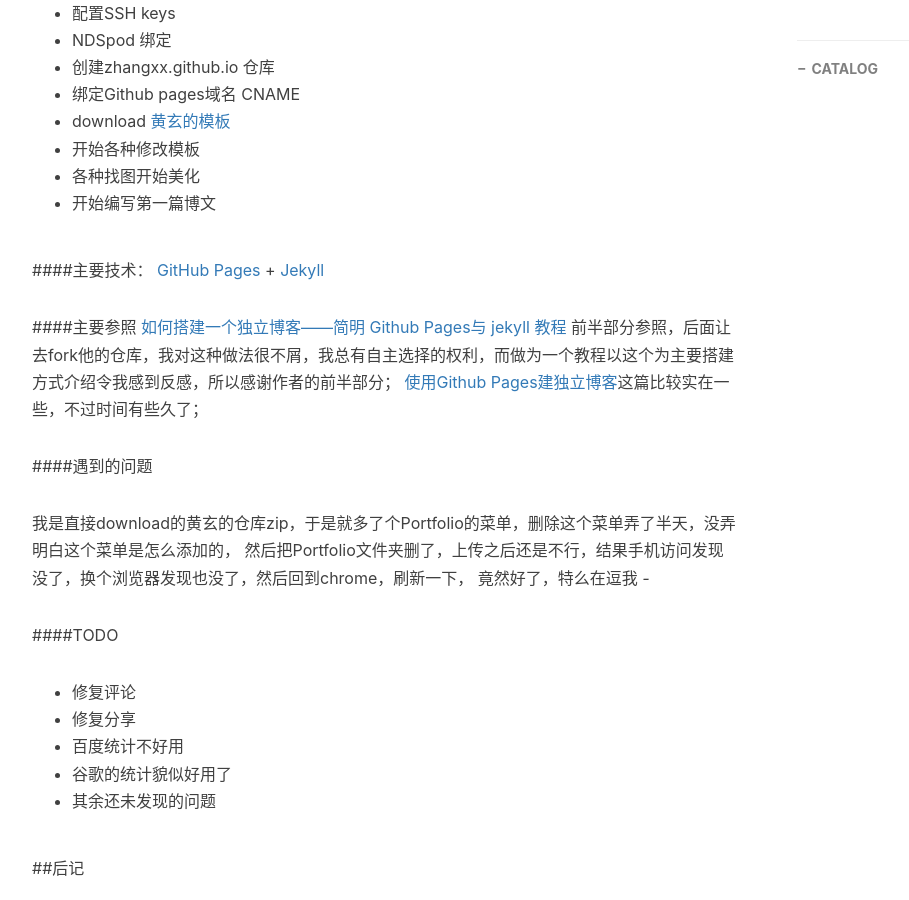
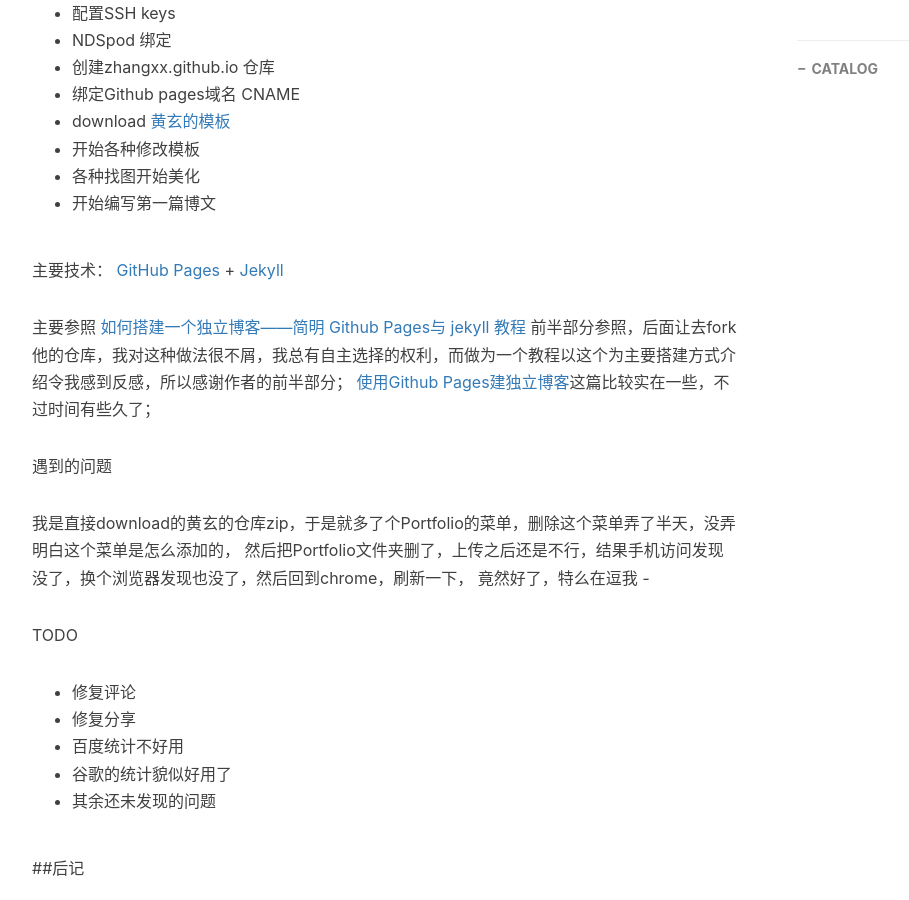
Before and after one commit to zhangxx0/zhangxx0.github.io, a Jekyll site: the page built from _posts/2016-04-28-hello-2016.markdown, in a window 1280 px wide and 900 px high, scrolled down 979 px. Shown: the whole window, without its empty margins (233-1142 px from the left). Built offline with Jekyll 4.4.1, drawn with Linux system fonts in a browser that asks for light colours; nearby versions of some CDN libraries; comment, search, counter and statistics services are not loaded.

Commit message:
del ####

```diff
--- a/_posts/2016-04-28-hello-2016.markdown
+++ b/_posts/2016-04-28-hello-2016.markdown
@@ -33,23 +33,23 @@ tags:
 * 各种找图开始美化
 * 开始编写第一篇博文
 
-####主要技术：
+主要技术：
 [ GitHub Pages ](https://pages.github.com/) + [ Jekyll ](http://jekyllrb.com/)
 
-####主要参照
+主要参照
 [如何搭建一个独立博客——简明 Github Pages与 jekyll 教程](http://cnfeat.com/blog/2014/05/10/how-to-build-a-blog/) 前半部分参照，后面让去fork他的仓库，我对这种做法很不屑，我总有自主选择的权利，而做为一个教程以这个为主要搭建方式介绍令我感到反感，所以感谢作者的前半部分；
 [使用Github Pages建独立博客](http://beiyuu.com/github-pages/)这篇比较实在一些，不过时间有些久了；
 
 
 
-####遇到的问题
+遇到的问题
 
 我是直接download的黄玄的仓库zip，于是就多了个Portfolio的菜单，删除这个菜单弄了半天，没弄明白这个菜单是怎么添加的，
 然后把Portfolio文件夹删了，上传之后还是不行，结果手机访问发现没了，换个浏览器发现也没了，然后回到chrome，刷新一下，
 竟然好了，特么在逗我 *-*
 
 
-####TODO
+TODO
 * 修复评论
 * 修复分享
 * 百度统计不好用
```
